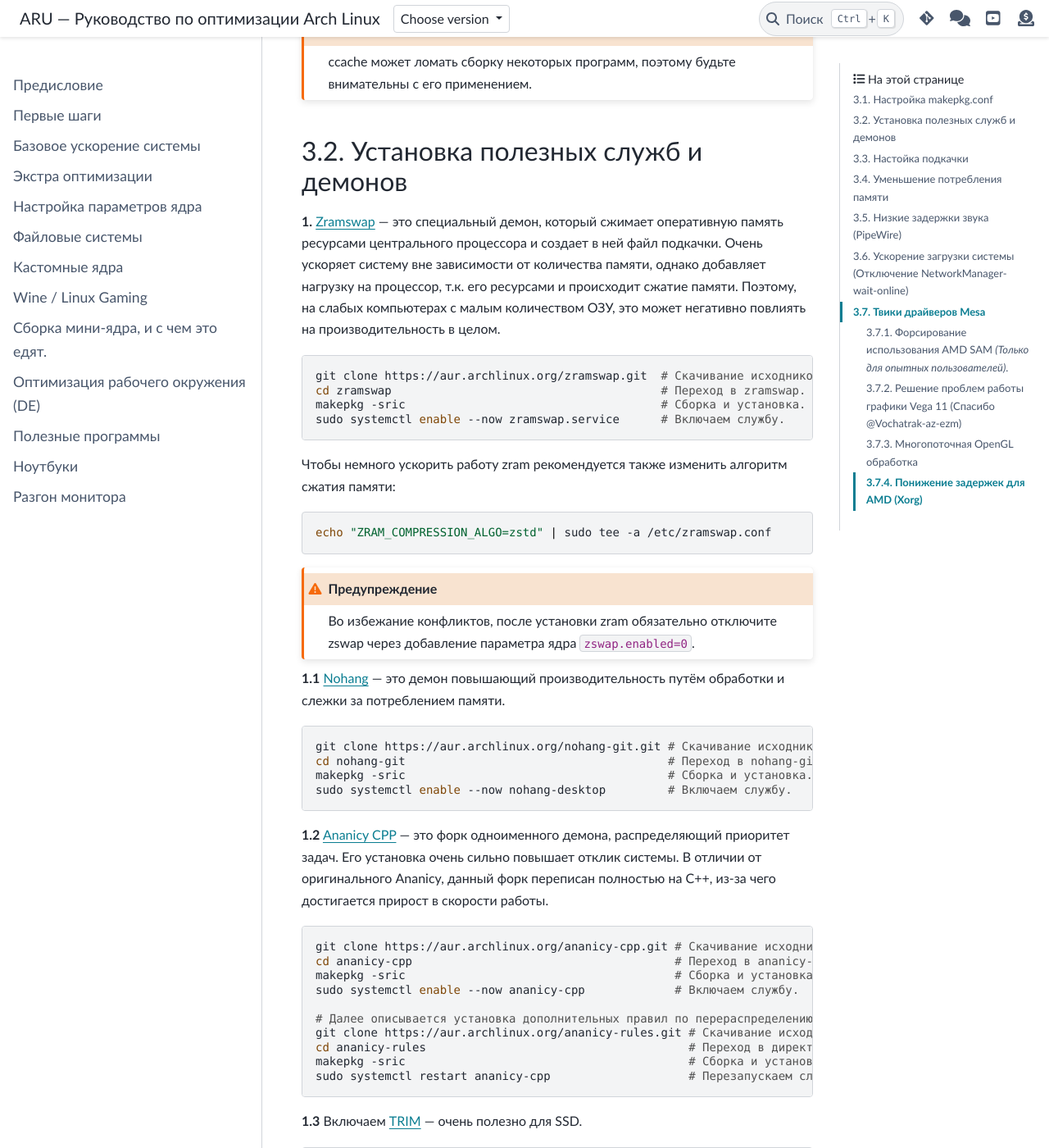
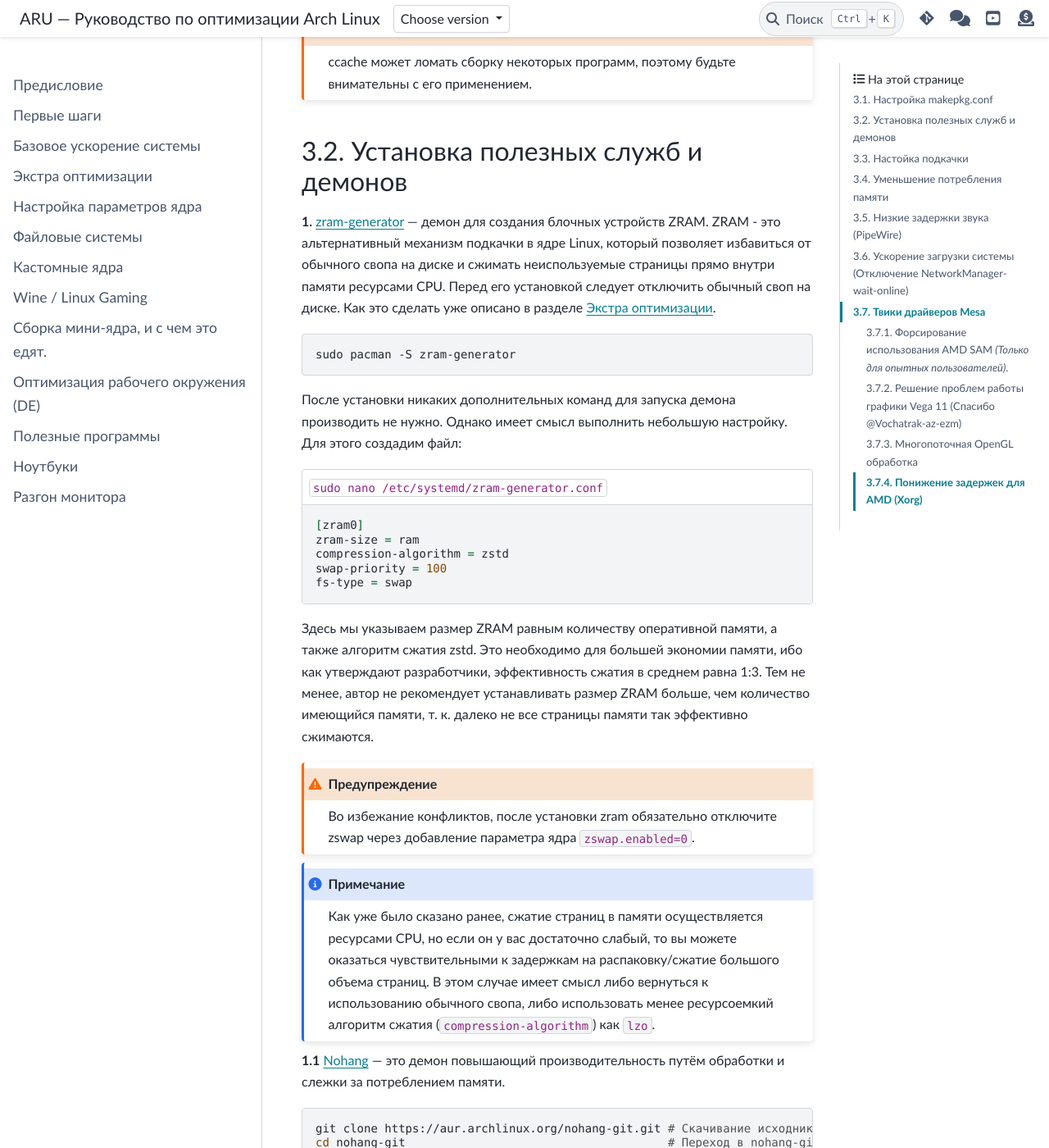
Before and after one commit to ventureoo/ARU, a Sphinx documentation site: the page built from docs/source/generic-system-acceleration.rst, in a window 1280 px wide and 1400 px high, scrolled down 1736 px. Shown: the whole window at 82% size. Built offline with Sphinx 7.4.7 and the PyData theme 0.15.4, drawn with Linux system fonts in a browser that asks for light colours.

Commit message:
generic-system-acceleration: Replace zramswap with zram-generator
Because zramswap sets the ZRAM size too small

```diff
--- a/docs/source/generic-system-acceleration.rst
+++ b/docs/source/generic-system-acceleration.rst
@@ -97,26 +97,47 @@ ccache. За счёт этого и достигается многократн
 Установка полезных служб и демонов
 ======================================
 
-**1.** `Zramswap <https://aur.archlinux.org/packages/zramswap/>`_ —
-это специальный демон, который сжимает оперативную память ресурсами
-центрального процессора и создает в ней файл подкачки. Очень ускоряет
-систему вне зависимости от количества памяти, однако добавляет
-нагрузку на процессор, т.к. его ресурсами и происходит сжатие памяти.
-Поэтому, на слабых компьютерах с малым количеством ОЗУ, это может
-негативно повлиять на производительность в целом. ::
+**1.** `zram-generator
+<https://aur.archlinux.org/packages/zram-generator/>`_ — демон для
+создания блочных устройств ZRAM. ZRAM - это альтернативный механизм
+подкачки в ядре Linux, который позволяет избавиться от обычного свопа
+на диске и сжимать неиспользуемые страницы прямо внутри памяти
+ресурсами CPU. Перед его установкой следует отключить обычный своп на
+диске. Как это сделать уже описано в разделе
+:ref:`extra-optimizations`. ::
 
-  git clone https://aur.archlinux.org/zramswap.git  # Скачивание исходников.
-  cd zramswap                                       # Переход в zramswap.
-  makepkg -sric                                     # Сборка и установка.
-  sudo systemctl enable --now zramswap.service      # Включаем службу.
+  sudo pacman -S zram-generator
 
-Чтобы немного ускорить работу zram рекомендуется также изменить
-алгоритм сжатия памяти::
+После установки никаких дополнительных команд для запуска демона
+производить не нужно. Однако имеет смысл выполнить небольшую
+настройку. Для этого создадим файл:
 
-  echo "ZRAM_COMPRESSION_ALGO=zstd" | sudo tee -a /etc/zramswap.conf
+.. code-block:: shell
+   :caption: ``sudo nano /etc/systemd/zram-generator.conf``
+
+   [zram0]
+   zram-size = ram
+   compression-algorithm = zstd
+   swap-priority = 100
+   fs-type = swap
+
+Здесь мы указываем размер ZRAM равным количеству оперативной памяти, а
+также алгоритм сжатия zstd. Это необходимо для большей экономии
+памяти, ибо как утверждают разработчики, эффективность сжатия в
+среднем равна 1:3. Тем не менее, автор не рекомендует устанавливать
+размер ZRAM больше, чем количество имеющийся памяти, т. к. далеко не
+все страницы памяти так эффективно сжимаются.
 
 .. warning:: Во избежание конфликтов, после установки zram обязательно
    отключите zswap через добавление параметра ядра ``zswap.enabled=0``.
+
+.. note:: Как уже было сказано ранее, сжатие страниц в памяти
+   осуществляется ресурсами CPU, но если он у вас достаточно слабый,
+   то вы можете оказаться чувствительными к задержкам на
+   распаковку/сжатие большого объема страниц. В этом случае имеет
+   смысл либо вернуться к использованию обычного свопа, либо
+   использовать менее ресурсоемкий алгоритм сжатия
+   (``compression-algorithm``) как ``lzo``.
 
 **1.1** `Nohang <https://github.com/hakavlad/nohang>`_  — это демон
 повышающий производительность путём обработки и слежки за потреблением
```
